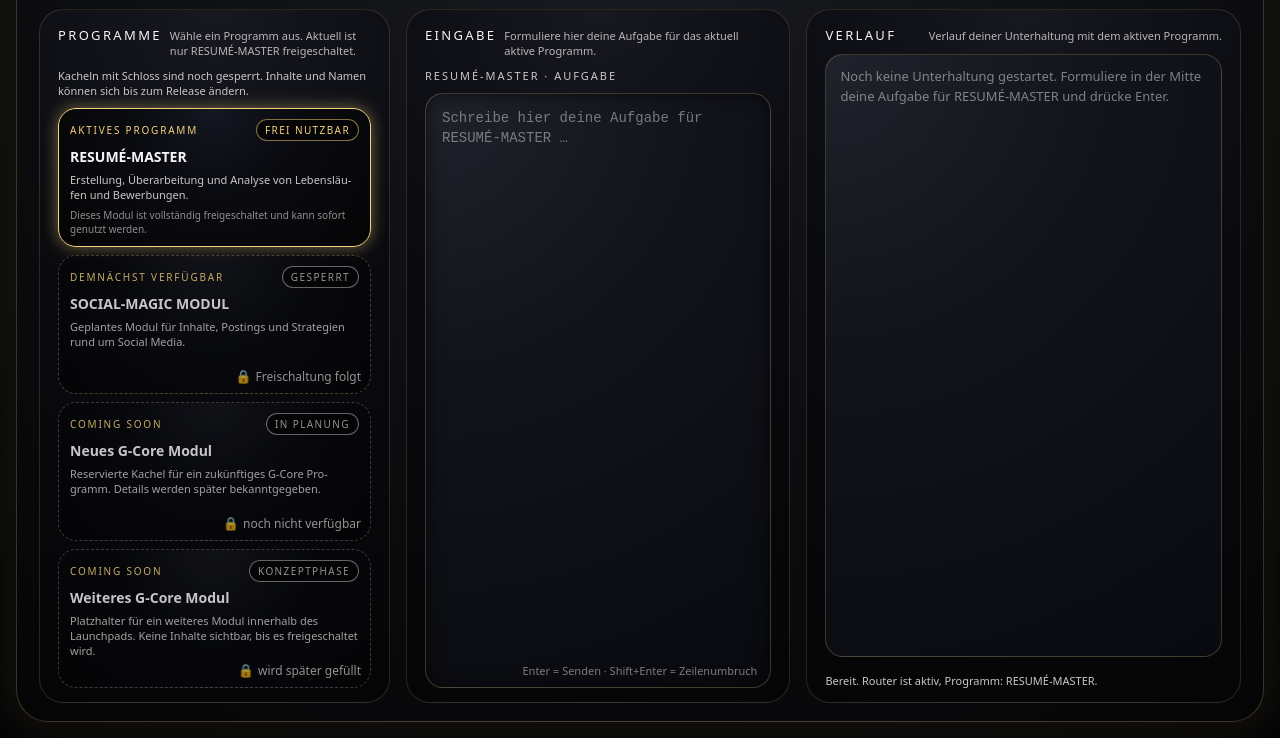
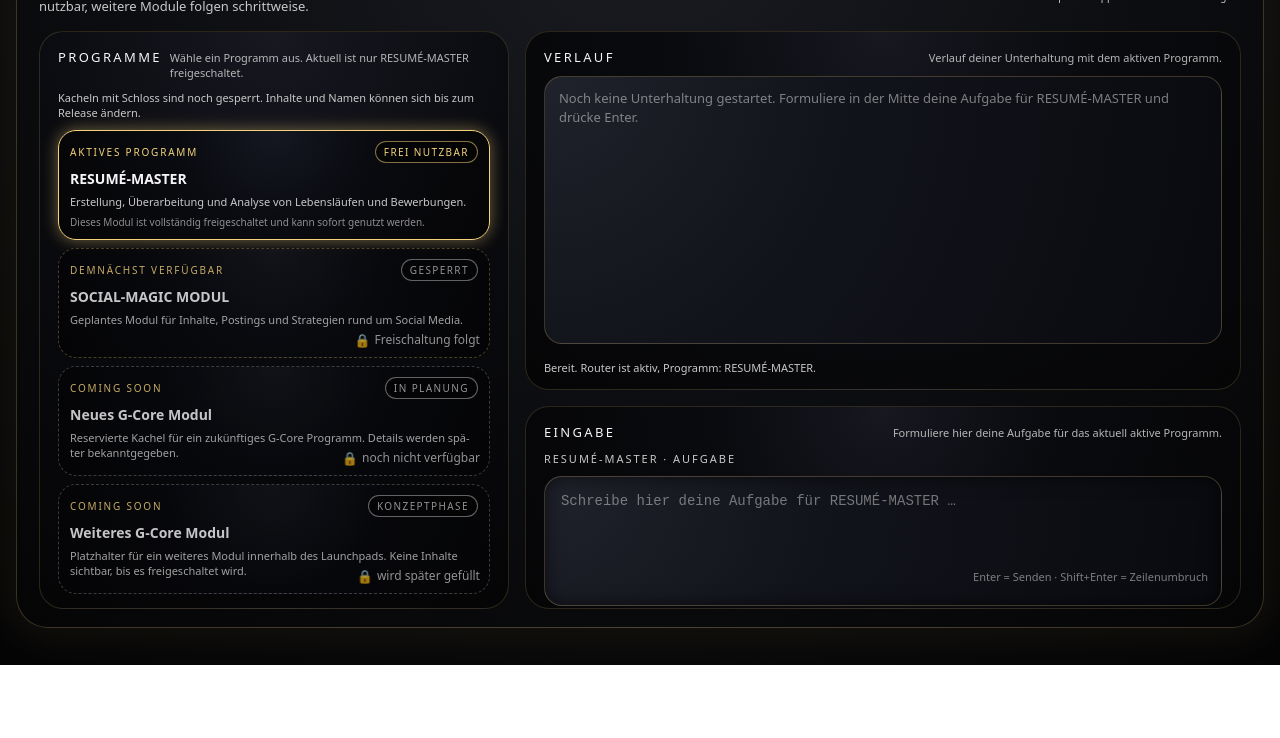
Before and after one commit to gerrit0802/g-core-systems-site, a plain HTML site: page genie-host.html in a window 1280 px wide. Shown: the part 135-873 px from the top of the page. After the commit the page ends 800 px from the top, so only its background shows below. Drawn offline with Linux system fonts and the light colour scheme.

Commit message:
Update genie-host.html
neu

```diff
--- a/genie-host.html
+++ b/genie-host.html
@@ -154,12 +154,16 @@
       text-align: right;
     }
 
-    /* MAIN GRID */
+    /* MAIN GRID – KACHELN LINKS, AUSGABE GROSS RECHTS, EINGABE DARUNTER */
 
     .main {
       flex: 1;
       display: grid;
-      grid-template-columns: minmax(0, 1.05fr) minmax(0, 1.15fr) minmax(0, 1.3fr);
+      grid-template-columns: minmax(0, 1.05fr) minmax(0, 1.6fr);
+      grid-template-rows: minmax(0, 1.6fr) minmax(0, 0.9fr);
+      grid-template-areas:
+        "programs output"
+        "programs input";
       gap: 16px;
       min-height: 0;
     }
@@ -173,6 +177,19 @@
       flex-direction: column;
       gap: 10px;
       min-height: 0;
+    }
+
+    /* Grid-Zuweisung für die drei Panels */
+    .program-panel {
+      grid-area: programs;
+    }
+
+    .chat-panel {
+      grid-area: output;
+    }
+
+    .input-panel {
+      grid-area: input;
     }
 
     .panel-header {
@@ -231,12 +248,12 @@
       cursor: pointer;
       overflow: hidden;
     }
+
     /* Aktive Programm-Kachel mit Glow (wie bei Omni-Core) */
     .program-card.active {
       border-color: var(--gold-strong);
       box-shadow: 0 0 16px rgba(244, 210, 124, 0.45);
     }
-
 
     .program-card.locked {
       background: radial-gradient(circle at top, #14151b 0, #07080c 45%, #040406 100%);
@@ -320,7 +337,7 @@
       color: rgba(200, 200, 200, 0.7);
     }
 
-    /* INPUT PANEL (MITTE) */
+    /* INPUT PANEL (RECHTS UNTEN, KLEINER BLOCK) */
 
     .field-label {
       font-size: 11px;
@@ -371,7 +388,7 @@
       color: rgba(200, 200, 200, 0.6);
     }
 
-    /* CHAT PANEL (RECHTS) */
+    /* CHAT PANEL (RECHTS OBEN, GROSSER BLOCK) */
 
     .chat-log {
       flex: 1;
@@ -449,8 +466,8 @@
       }
 
       .main {
-    grid-template-columns: minmax(0, 1fr) minmax(0, 1.05fr);
-    grid-template-rows: minmax(0, 1.1fr) minmax(0, 1.2fr);
+        grid-template-columns: minmax(0, 1fr) minmax(0, 1.1fr);
+        grid-template-rows: minmax(0, 1.3fr) minmax(0, 1fr);
       }
 
       .panel.program-panel {
@@ -596,6 +613,7 @@
         gap: 2px;
       }
     }
+
     /* ============================================
        G-CORE MOBILE OPTIMIERUNG – UNIVERSAL FIX
        ============================================ */
@@ -693,7 +711,6 @@
       }
 
     }
-
   </style>
 </head>
 
@@ -742,9 +759,6 @@
           <div class="program-grid">
             <!-- RESUMÉ-MASTER · AKTIV -->
             <article class="program-card active" data-program="resume-master" data-state="active" id="card-resume">
-
-
-
               <div class="program-badge-row">
                 <div class="program-badge">Aktives Programm</div>
                 <div class="program-tag">frei nutzbar</div>
@@ -809,30 +823,8 @@
         </div>
       </section>
 
-      <!-- PANEL: EINGABE (MITTE) -->
-      <section class="panel">
-        <div class="panel-header">
-          <div class="panel-title">Eingabe</div>
-          <div class="panel-sub">
-            Formuliere hier deine Aufgabe für das aktuell aktive Programm.
-          </div>
-        </div>
-
-        <div class="input-stack">
-          <div class="field-label">RESUMÉ-MASTER · Aufgabe</div>
-          <div class="prompt-area">
-            <textarea
-              id="promptInput"
-              class="prompt-input"
-              placeholder="Schreibe hier deine Aufgabe für RESUMÉ-MASTER …"
-            ></textarea>
-            <div class="prompt-hint">Enter = Senden · Shift+Enter = Zeilenumbruch</div>
-          </div>
-        </div>
-      </section>
-
-      <!-- PANEL: CHAT / VERLAUF (RECHTS) -->
-      <section class="panel">
+      <!-- PANEL: CHAT / VERLAUF (RECHTS OBEN, GROSSER BLOCK) -->
+      <section class="panel chat-panel">
         <div class="panel-header">
           <div class="panel-title">Verlauf</div>
           <div class="panel-sub">
@@ -852,6 +844,28 @@
           </div>
           <div class="status-main">
             <!-- bewusst leer gehalten, kein Modell-/Temperatur-Text -->
+          </div>
+        </div>
+      </section>
+
+      <!-- PANEL: EINGABE (RECHTS UNTEN, KLEINER BLOCK) -->
+      <section class="panel input-panel">
+        <div class="panel-header">
+          <div class="panel-title">Eingabe</div>
+          <div class="panel-sub">
+            Formuliere hier deine Aufgabe für das aktuell aktive Programm.
+          </div>
+        </div>
+
+        <div class="input-stack">
+          <div class="field-label">RESUMÉ-MASTER · Aufgabe</div>
+          <div class="prompt-area">
+            <textarea
+              id="promptInput"
+              class="prompt-input"
+              placeholder="Schreibe hier deine Aufgabe für RESUMÉ-MASTER …"
+            ></textarea>
+            <div class="prompt-hint">Enter = Senden · Shift+Enter = Zeilenumbruch</div>
           </div>
         </div>
       </section>
@@ -953,7 +967,6 @@
       if (fieldLabel) {
         fieldLabel.textContent = "RESUMÉ-MASTER · Aufgabe";
       }
-
 
       function appendMessage(role, text) {
         const placeholder = chatLog.querySelector(".chat-placeholder");
```
Lines whose indentation alone changed are shown as unchanged.
